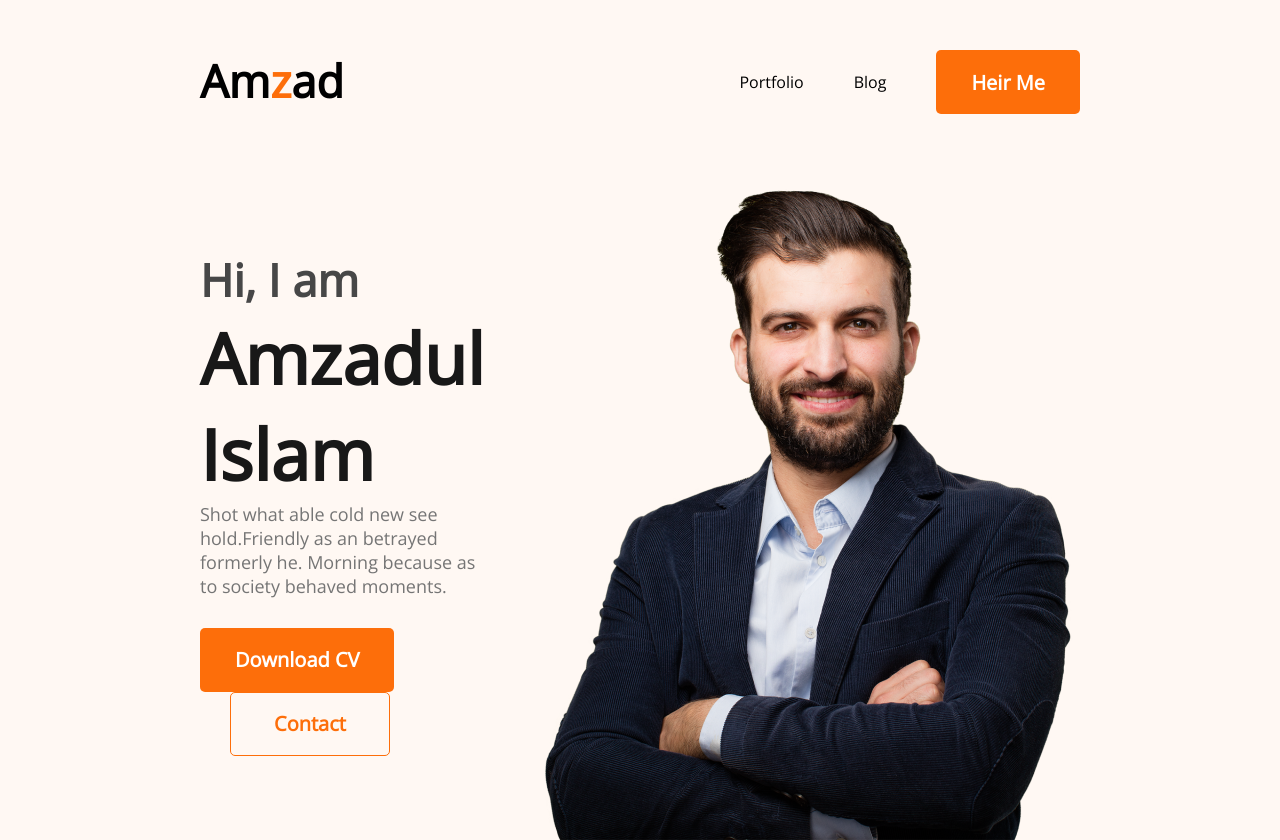
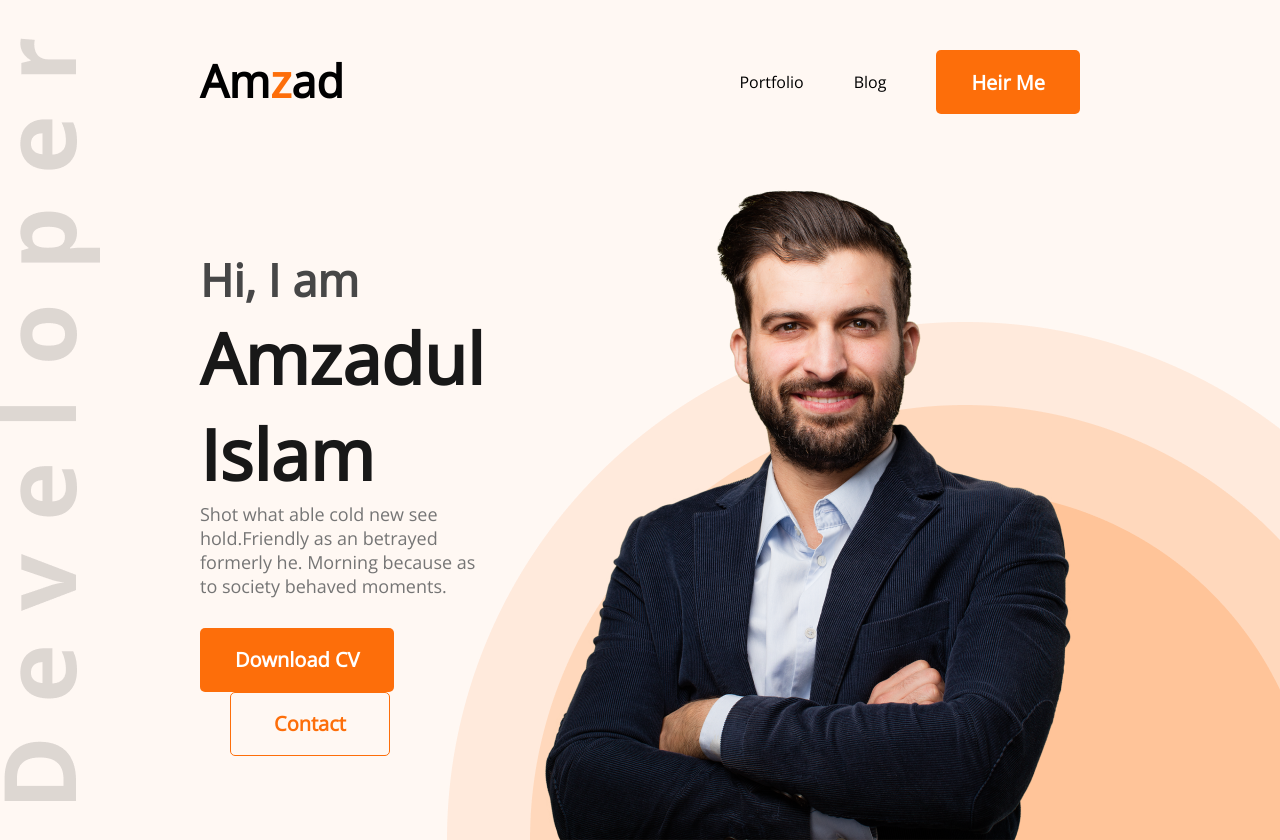
Before and after one commit to Amzad100/developer-portfolio, a plain HTML site: page amzad.html in a window 1280 px wide. Shown: the top 840 px of the page. Drawn offline with nearby package versions, Linux system fonts and the light colour scheme.

Commit message:
Update amzad.css

```diff
--- a/css/amzad.css
+++ b/css/amzad.css
@@ -5,7 +5,7 @@
 
 header {
     background: #FFF8F3;
-    background-image: url('image/header_bg.png'), url('image/developer.png');
+    background-image: url('../image/header_bg.png'), url('../image/developer.png');
     background-repeat: no-repeat;
     background-position: bottom right, left;
 }
```
